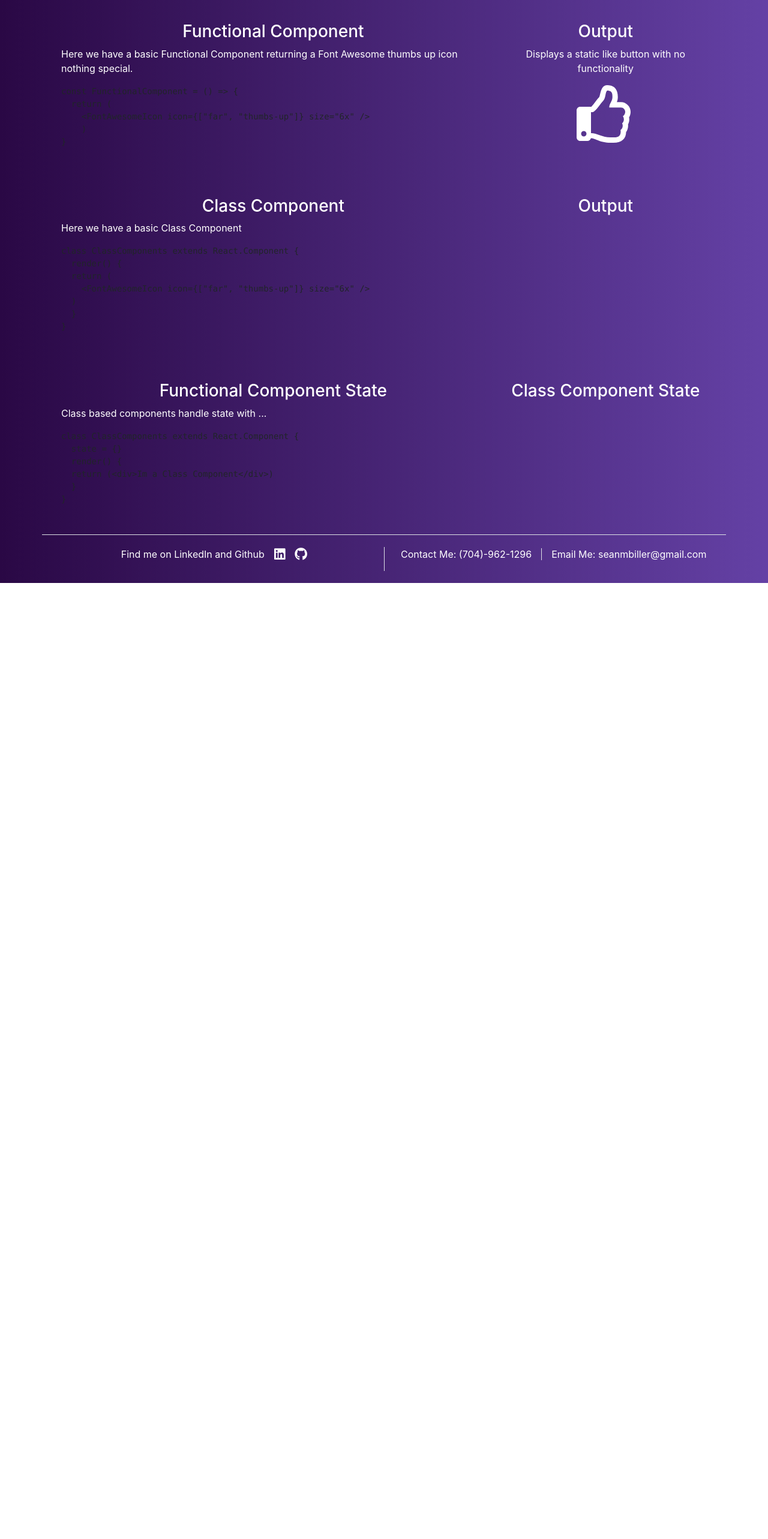
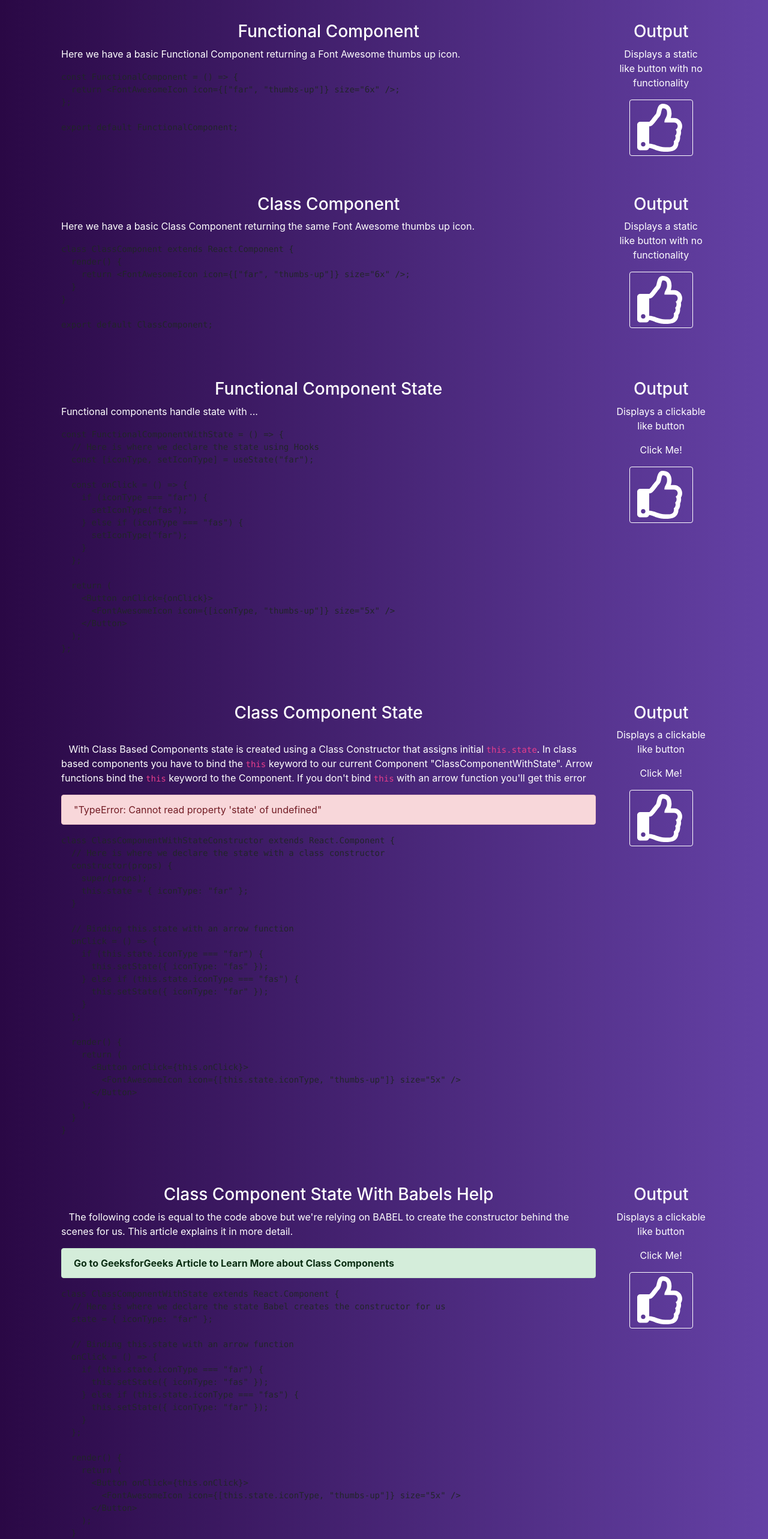
Before and after one commit to seanbiller/teachMeReact, a React (Create React App) app in the folder client/: page /functional-vs-class in a window 1280 px wide. Shown: the part 220-2786 px from the top of the page at 60% size. Before the commit the page ends 1192 px from the top, so only its background shows below. Built offline with nearby package versions, Linux system fonts and the light colour scheme.

Commit message:
Finished Functional Vs Class Component

```diff
--- a/client/src/components/Footer.js
+++ b/client/src/components/Footer.js
@@ -1,7 +1,6 @@
 import React from "react";
 import { Container, Row, Col } from "react-bootstrap";
 import { FontAwesomeIcon } from "@fortawesome/react-fontawesome";
-import { Link } from "react-router-dom";
 
 const Footer = () => {
   return (
--- a/client/src/components/reactComponents/FunctionalVsClass.js
+++ b/client/src/components/reactComponents/FunctionalVsClass.js
@@ -1,49 +1,100 @@
 import React from "react";
-import { Col, Container, Row } from "react-bootstrap";
+import { Col, Container, Row, Alert } from "react-bootstrap";
 import Prism from "prismjs";
-import { FontAwesomeIcon } from "@fortawesome/react-fontawesome";
 import "../../css/functionalVsClass.css";
 
-const code1 = `const FunctionalComponent = () => {
-  return (
-    <FontAwesomeIcon icon={["far", "thumbs-up"]} size="6x" />
-    )
-}
+import FunctionalComponent from "./reactSubComponents/FunctionalComponent";
+import ClassComponent from "./reactSubComponents/ClassComponent";
+import ClassComponentWithState from "./reactSubComponents/ClassComponentWithState";
+import FunctionalComponentWithState from "./reactSubComponents/FunctionalComponentWithState";
+import ClassComponentWithStateConstructor from "./reactSubComponents/ClassComponentWithStateConstructor";
+
+const code1 = `
+const FunctionalComponent = () => {
+  return <FontAwesomeIcon icon={["far", "thumbs-up"]} size="6x" />;
+};
+
+export default FunctionalComponent;
 `.trim();
-<FontAwesomeIcon icon="thumbs-up" />;
 
 const code2 = `
-class ClassComponents extends React.Component {
+class ClassComponent extends React.Component {
   render() {
+    return <FontAwesomeIcon icon={["far", "thumbs-up"]} size="6x" />;
+  }
+}
+
+export default ClassComponent;
+`.trim();
+
+const code3 = `
+const FunctionalComponentWithState = () => {
+  // Here is where we declare the state using Hooks
+  const [iconType, setIconType] = useState("far");
+
+  const onClick = () => {
+    if (iconType === "far") {
+      setIconType("fas");
+    } else if (iconType === "fas") {
+      setIconType("far");
+    }
+  };
+
   return (
-    <FontAwesomeIcon icon={["far", "thumbs-up"]} size="6x" />
-  )
+    <Button onClick={onClick}>
+      <FontAwesomeIcon icon={[iconType, "thumbs-up"]} size="5x" />
+    </Button>
+  );
+};
+`.trim();
+
+const code4 = `
+class ClassComponentWithStateConstructor extends React.Component {
+  // Here is where we declare the state with a class constructor
+  constructor(props) {
+    super(props);
+    this.state = { iconType: "far" };
+  }
+
+  // Binding this.state with an arrow function
+  onClick = () => {
+    if (this.state.iconType === "far") {
+      this.setState({ iconType: "fas" });
+    } else if (this.state.iconType === "fas") {
+      this.setState({ iconType: "far" });
+    }
+  };
+
+  render() {
+    return (
+      <Button onClick={this.onClick}>
+        <FontAwesomeIcon icon={[this.state.iconType, "thumbs-up"]} size="5x" />
+      </Button>
+    );
   }
 }
 `.trim();
 
-const code3 = `
-import React, { useState } from 'react';
+const code5 = `
+class ClassComponentWithState extends React.Component {
+  // Here is where we declare the state Babel creates the constructor for us
+  state = { iconType: "far" };
 
-function Example() {
-  const [count, setCount] = useState(0);
+  // Binding this.state with an arrow function
+  onClick = () => {
+    if (this.state.iconType === "far") {
+      this.setState({ iconType: "fas" });
+    } else if (this.state.iconType === "fas") {
+      this.setState({ iconType: "far" });
+    }
+  };
 
-  return (
-    <div>
-      <p>You clicked {count} times</p>
-      <button onClick={() => setCount(count + 1)}>
-        Click me
-      </button>
-    </div>
-  );
-}
-`.trim();
-
-const code4 = `
-class ClassComponents extends React.Component {
-  state = {}
   render() {
-  return (<div>Im a Class Component</div>)
+    return (
+      <Button onClick={this.onClick}>
+        <FontAwesomeIcon icon={[this.state.iconType, "thumbs-up"]} size="5x" />
+      </Button>
+    );
   }
 }
 `.trim();
@@ -61,46 +112,116 @@ class FunctionalVsClass extends React.Component {
           </Col>
         </Row>
         <Row className="p-3">
-          <Col lg={8} className="p-3">
+          <Col lg={10} className="p-3">
             <h3 align="center">Functional Component</h3>
             <p>
               Here we have a basic Functional Component returning a Font Awesome
-              thumbs up icon nothing special.
+              thumbs up icon.
             </p>
             <pre>
               <code className="language-jsx line-numbers">{code1}</code>
             </pre>
           </Col>
-          <Col lg={4} className="p-3">
+          <Col lg={2} className="p-3">
             <h3 align="center">Output</h3>
             <div className="center">
               <p>Displays a static like button with no functionality</p>
-              <FontAwesomeIcon icon={["far", "thumbs-up"]} size="6x" />
+              <FunctionalComponent />
             </div>
           </Col>
         </Row>
         <Row className="p-3">
-          <Col lg={8} className="p-3">
+          <Col lg={10} className="p-3">
             <h3 align="center">Class Component</h3>
-            <p>Here we have a basic Class Component</p>
+            <p>
+              Here we have a basic Class Component returning the same Font
+              Awesome thumbs up icon.
+            </p>
             <pre>
               <code className="language-jsx line-numbers">{code2}</code>
             </pre>
           </Col>
-          <Col lg={4} className="p-3">
+          <Col lg={2} className="p-3">
             <h3 align="center">Output</h3>
+            <div className="center">
+              <p>Displays a static like button with no functionality</p>
+              <ClassComponent />
+            </div>
           </Col>
         </Row>
         <Row className="p-3">
-          <Col lg={8} className="p-3">
+          <Col lg={10} className="p-3">
             <h3 align="center">Functional Component State</h3>
-            <p>Class based components handle state with ...</p>
+            <p>Functional components handle state with ...</p>
+            <pre>
+              <code className="language-jsx line-numbers">{code3}</code>
+            </pre>
+          </Col>
+          <Col lg={2} className="p-3">
+            <h3 align="center">Output</h3>
+            <div className="center">
+              <p>Displays a clickable like button</p>
+              <p>Click Me!</p>
+              <FunctionalComponentWithState />
+            </div>
+          </Col>
+        </Row>
+        <Row className="p-3">
+          <Col lg={10} className="p-3">
+            <h3 align="center">Class Component State</h3>
+            <p>
+              <br></br>
+              &ensp; With Class Based Components state is created using a Class
+              Constructor that assigns initial <code>this.state</code>. In class
+              based components you have to bind the <code>this</code> keyword to
+              our current Component "ClassComponentWithState". Arrow functions
+              bind the <code>this</code> keyword to the Component. If you don't
+              bind <code>this</code> with an arrow function you'll get this
+              error
+            </p>
+            <Alert variant="danger">
+              "TypeError: Cannot read property 'state' of undefined"
+            </Alert>
             <pre>
               <code className="language-jsx line-numbers">{code4}</code>
             </pre>
           </Col>
-          <Col lg={4} className="p-3">
-            <h3 align="center">Class Component State</h3>
+          <Col lg={2} className="p-3">
+            <h3 align="center">Output</h3>
+            <div className="center">
+              <p>Displays a clickable like button</p>
+              <p>Click Me!</p>
+              <ClassComponentWithStateConstructor />
+            </div>
+          </Col>
+        </Row>
+        <Row className="p-3">
+          <Col lg={10} className="p-3">
+            <h3 align="center">Class Component State With Babels Help</h3>
+            <p>
+              &ensp; The following code is equal to the code above but we're
+              relying on BABEL to create the constructor behind the scenes for
+              us. This article explains it in more detail.
+            </p>
+            <Alert variant="success">
+              <Alert.Link
+                href="https://www.geeksforgeeks.org/how-to-add-statefull-component-without-constructor-class-in-react/"
+                target="_blank"
+              >
+                Go to GeeksforGeeks Article to Learn More about Class Components
+              </Alert.Link>
+            </Alert>
+            <pre>
+              <code className="language-jsx line-numbers">{code5}</code>
+            </pre>
+          </Col>
+          <Col lg={2} className="p-3">
+            <h3 align="center">Output</h3>
+            <div className="center">
+              <p>Displays a clickable like button</p>
+              <p>Click Me!</p>
+              <ClassComponentWithState />
+            </div>
           </Col>
         </Row>
       </Container>
--- /dev/null
+++ b/client/src/components/reactComponents/reactSubComponents/ClassComponent.js
@@ -0,0 +1,15 @@
+import React from "react";
+import { FontAwesomeIcon } from "@fortawesome/react-fontawesome";
+import { Button } from "react-bootstrap";
+
+class ClassComponent extends React.Component {
+  render() {
+    return (
+      <Button>
+        <FontAwesomeIcon icon={["far", "thumbs-up"]} size="5x" />
+      </Button>
+    );
+  }
+}
+
+export default ClassComponent;
--- /dev/null
+++ b/client/src/components/reactComponents/reactSubComponents/ClassComponentWithState.js
@@ -0,0 +1,27 @@
+import React from "react";
+import { FontAwesomeIcon } from "@fortawesome/react-fontawesome";
+import { Button } from "react-bootstrap";
+
+class ClassComponentWithState extends React.Component {
+  // Here is where we declare the state Babel creates the constructor for us
+  state = { iconType: "far" };
+
+  // Binding this.state with an arrow function
+  onClick = () => {
+    if (this.state.iconType === "far") {
+      this.setState({ iconType: "fas" });
+    } else if (this.state.iconType === "fas") {
+      this.setState({ iconType: "far" });
+    }
+  };
+
+  render() {
+    return (
+      <Button onClick={this.onClick}>
+        <FontAwesomeIcon icon={[this.state.iconType, "thumbs-up"]} size="5x" />
+      </Button>
+    );
+  }
+}
+
+export default ClassComponentWithState;
--- /dev/null
+++ b/client/src/components/reactComponents/reactSubComponents/ClassComponentWithStateConstructor.js
@@ -0,0 +1,30 @@
+import React from "react";
+import { FontAwesomeIcon } from "@fortawesome/react-fontawesome";
+import { Button } from "react-bootstrap";
+
+class ClassComponentWithStateConstructor extends React.Component {
+  // Here is where we declare the state with a class constructor
+  constructor(props) {
+    super(props);
+    this.state = { iconType: "far" };
+  }
+
+  // Binding this.state with an arrow function
+  onClick = () => {
+    if (this.state.iconType === "far") {
+      this.setState({ iconType: "fas" });
+    } else if (this.state.iconType === "fas") {
+      this.setState({ iconType: "far" });
+    }
+  };
+
+  render() {
+    return (
+      <Button onClick={this.onClick}>
+        <FontAwesomeIcon icon={[this.state.iconType, "thumbs-up"]} size="5x" />
+      </Button>
+    );
+  }
+}
+
+export default ClassComponentWithStateConstructor;
--- /dev/null
+++ b/client/src/components/reactComponents/reactSubComponents/FunctionalComponent.js
@@ -0,0 +1,13 @@
+import React from "react";
+import { FontAwesomeIcon } from "@fortawesome/react-fontawesome";
+import { Button } from "react-bootstrap";
+
+const FunctionalComponent = () => {
+  return (
+    <Button>
+      <FontAwesomeIcon icon={["far", "thumbs-up"]} size="5x" />
+    </Button>
+  );
+};
+
+export default FunctionalComponent;
--- /dev/null
+++ b/client/src/components/reactComponents/reactSubComponents/FunctionalComponentWithState.js
@@ -0,0 +1,24 @@
+import React, { useState } from "react";
+import { FontAwesomeIcon } from "@fortawesome/react-fontawesome";
+import { Button } from "react-bootstrap";
+
+const FunctionalComponentWithState = () => {
+  // Here is where we declare the state using Hooks
+  const [iconType, setIconType] = useState("far");
+
+  const onClick = () => {
+    if (iconType === "far") {
+      setIconType("fas");
+    } else if (iconType === "fas") {
+      setIconType("far");
+    }
+  };
+
+  return (
+    <Button onClick={onClick}>
+      <FontAwesomeIcon icon={[iconType, "thumbs-up"]} size="5x" />
+    </Button>
+  );
+};
+
+export default FunctionalComponentWithState;
```
Also changed, not shown: 1 other file (tests, documents, lock files or other folders).
